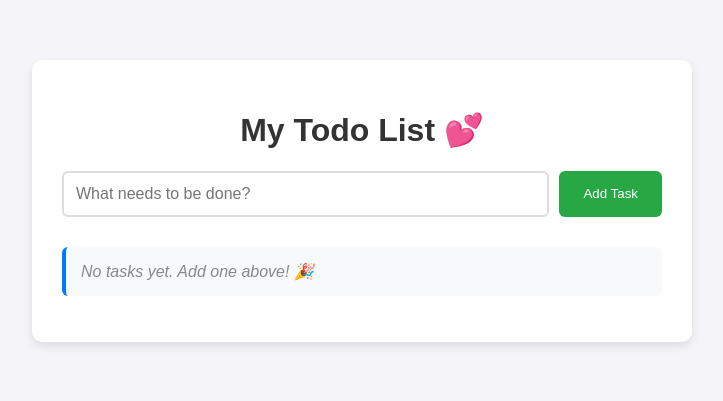
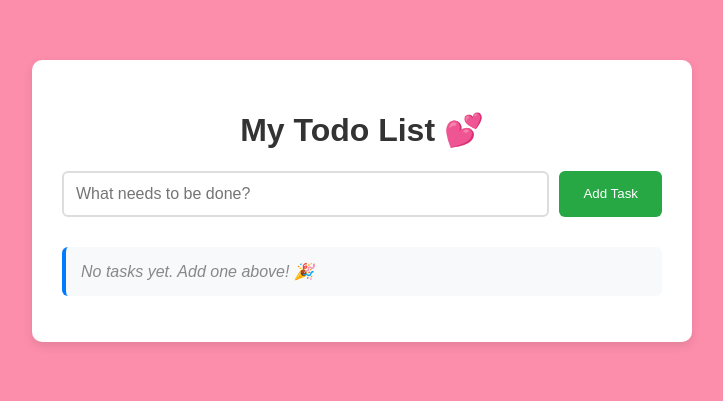
Before and after one commit to gupta07ayush/todo_app, a Flask app: page / in a window 1280 px wide. Shown: the top 401 px of the page, without its empty margins (278-1001 px from the left). Run offline with Flask 3, Linux system fonts and the light colour scheme; data that the repository does not hold is empty.

Commit message:
change back color, add double tag in yml

```diff
--- a/static/style.css
+++ b/static/style.css
@@ -1,6 +1,6 @@
 body {
     font-family: Arial, sans-serif;
-    background: #f4f4f9;
+    background: #fc8eac;
     margin: 0;
     padding: 20px;
 }
```
Also changed, not shown: .github/workflows/deploy.yml.
